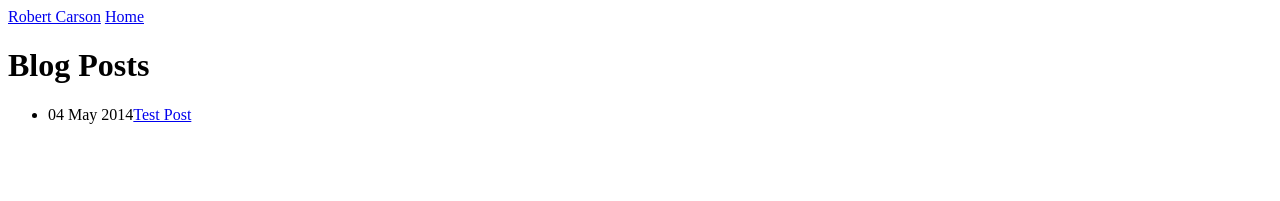
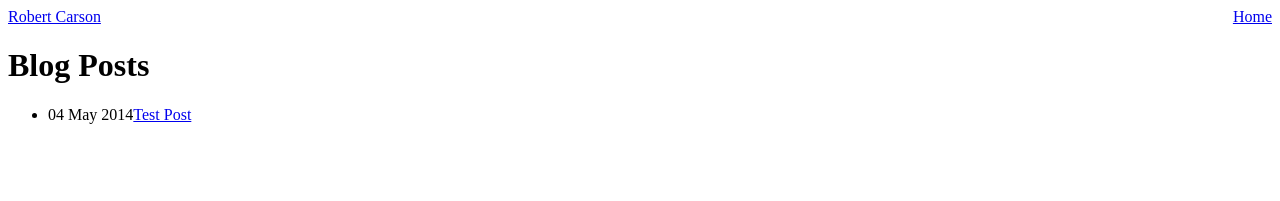
Before and after one commit to rcarson/rcarson.github.io, a Jekyll site: the page built from index.html, in a window 1280 px wide. Shown: the top 201 px of the page. Built offline with Jekyll 4.4.1, drawn with Linux system fonts in a browser that asks for light colours.

Commit message:
updated css

```diff
--- a/css/default.css
+++ b/css/default.css
@@ -1,3 +1,3 @@
-header-item {
+.header-item {
     float: right;
 }
```
